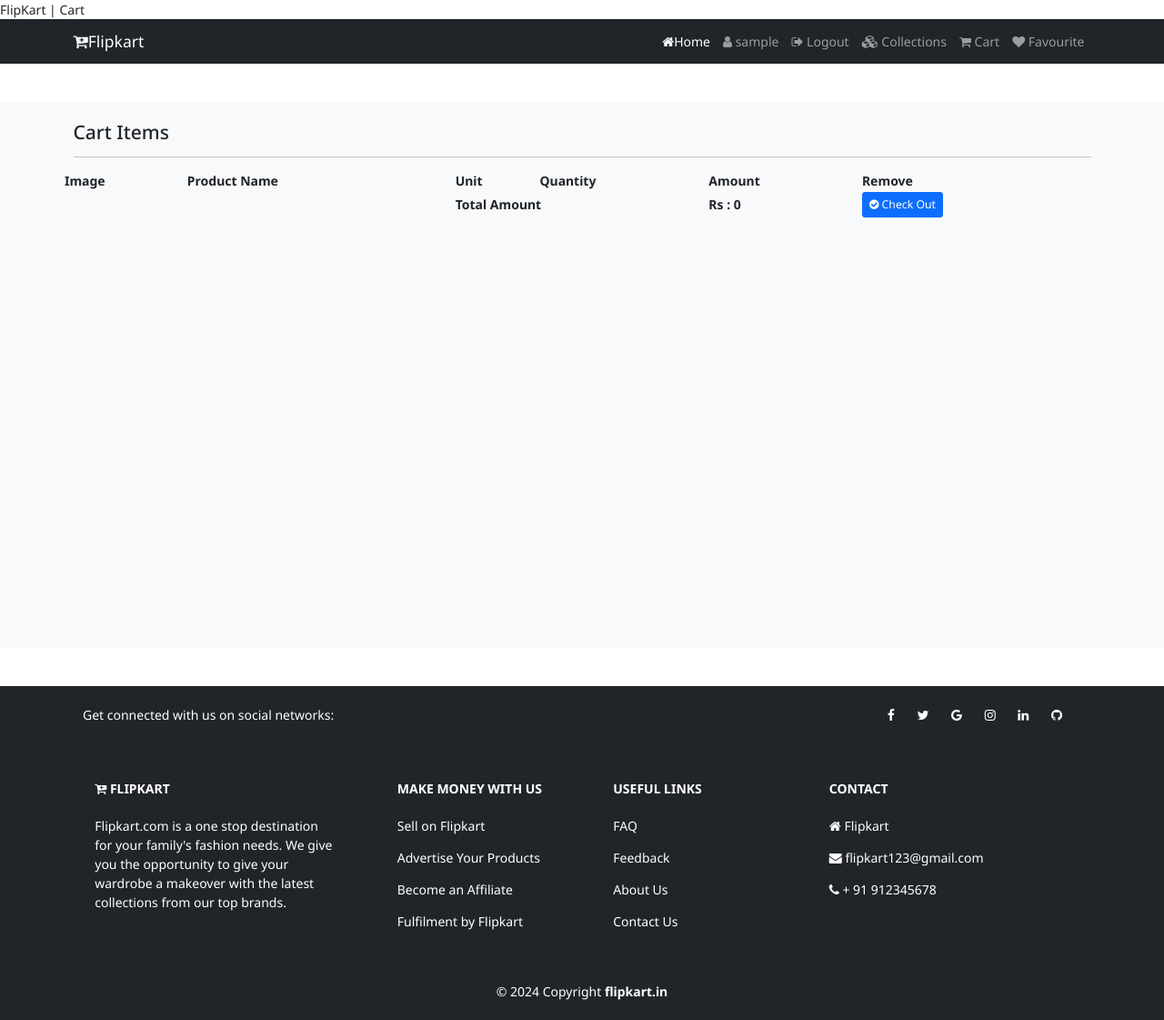
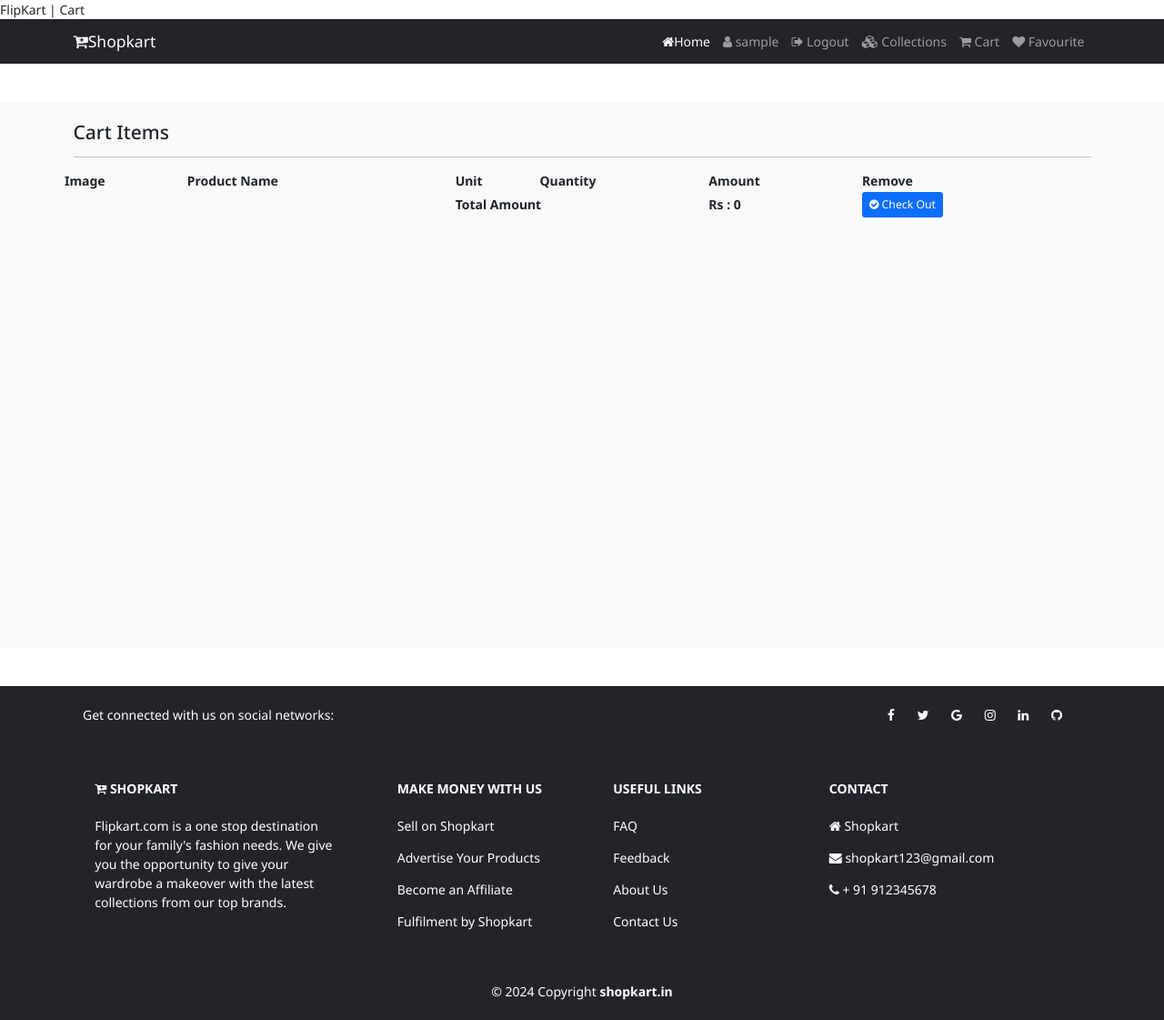
Before and after one commit to SwathiKughan/Shopkart, a Django app: page /cart in a window 1280 px wide. Shown: the whole page at 91% size. Run offline with Django 5.2, Linux system fonts and the light colour scheme; the visitor is signed in with stand-in values (Sample User, id 1); data that the repository does not hold is empty.

Commit message:
Updated settings

```diff
--- a/kart_project/settings.py
+++ b/kart_project/settings.py
@@ -11,7 +11,7 @@
 """
 
 from pathlib import Path
-import os
+
 
 # Build paths inside the project like this: BASE_DIR / 'subdir'.
 BASE_DIR = Path(__file__).resolve().parent.parent
@@ -130,7 +130,7 @@
 
 
 STATIC_URL = '/static/'
-STATIC_ROOT = os.path.join(BASE_DIR, 'staticfiles')
+
 STATICFILES_DIRS = [
     BASE_DIR / "static",
 
--- a/shop/templates/shop/inc/footer.html
+++ b/shop/templates/shop/inc/footer.html
@@ -17,7 +17,7 @@
       <div class="container text-center text-md-start mt-5">
         <div class="row mt-3">
           <div class="col-md-3 col-lg-4 col-xl-3 mx-auto mb-4">
-            <h6 class="text-uppercase fw-bold mb-4"><i class="fa fa-cart-plus"></i> Flipkart</h6>
+            <h6 class="text-uppercase fw-bold mb-4"><i class="fa fa-cart-plus"></i> Shopkart</h6>
             <p>
                Flipkart.com is a one stop destination for your family's fashion needs.
                We give you the opportunity to give your wardrobe a makeover with the latest collections from our top brands.
@@ -26,10 +26,10 @@
 
           <div class="col-md-2 col-lg-2 col-xl-2 mx-auto mb-4">
             <h6 class="text-uppercase fw-bold mb-4">Make Money with Us</h6>
-            <p><a href="#!" class="text-reset">Sell on Flipkart</a></p>
+            <p><a href="#!" class="text-reset">Sell on Shopkart</a></p>
             <p><a href="#!" class="text-reset">Advertise Your Products</a></p>
             <p><a href="#!" class="text-reset">Become an Affiliate</a></p>
-            <p><a href="#!" class="text-reset">Fulfilment by Flipkart</a></p>
+            <p><a href="#!" class="text-reset">Fulfilment by Shopkart</a></p>
           </div>
           <div class="col-md-3 col-lg-2 col-xl-2 mx-auto mb-4">
             <h6 class="text-uppercase fw-bold mb-4">Useful links</h6>
@@ -41,8 +41,8 @@
 
           <div class="col-md-4 col-lg-3 col-xl-3 mx-auto mb-md-0 mb-4">
             <h6 class="text-uppercase fw-bold mb-4"> Contact</h6>
-            <p><i class="fa fa-home"></i> Flipkart</p>
-            <p><i class="fa fa-envelope"></i> flipkart123@gmail.com</p>
+            <p><i class="fa fa-home"></i> Shopkart</p>
+            <p><i class="fa fa-envelope"></i> shopkart123@gmail.com</p>
             <p><i class="fa fa-phone"></i> + 91 912345678</p>
           </div>
 
@@ -50,6 +50,6 @@
       </div>
     </section>
     <div class="text-center p-4">
-      &copy;  2024 Copyright <a class="text-reset fw-bold" href="#"> flipkart.in</a>
+      &copy;  2024 Copyright <a class="text-reset fw-bold" href="#"> shopkart.in</a>
     </div>
   </footer>
--- a/shop/templates/shop/inc/navbar.html
+++ b/shop/templates/shop/inc/navbar.html
@@ -1,6 +1,6 @@
 <nav class="navbar navbar-expand-lg navbar-dark bg-dark fised-top">
     <div class="container">
-      <a class="navbar-brand" href="{% url 'home' %}"><i class="fa fa-cart-plus"></i>Flipkart</a>
+      <a class="navbar-brand" href="{% url 'home' %}"><i class="fa fa-cart-plus"></i>Shopkart</a>
       <button class="navbar-toggler" type="button" data-bs-toggle="collapse" data-bs-target="#navbarNavAltMarkup" aria-controls="navbarNavAltMarkup" aria-expanded="false" aria-label="Toggle navigation">
         <span class="navbar-toggler-icon"></span>
       </button>
```
Also changed, not shown: netlify.toml, static/upload/202409261047361600w-eEN5zzEf5VA.webp (added).
